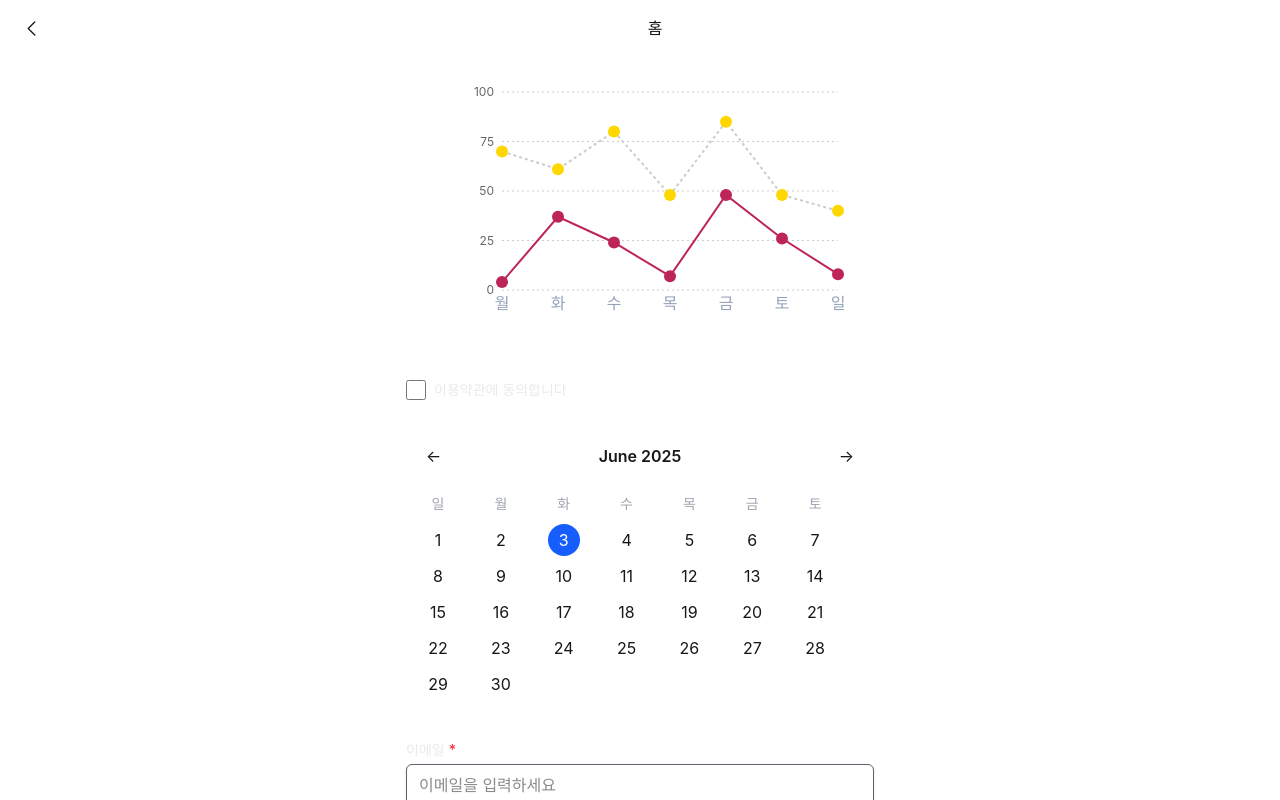
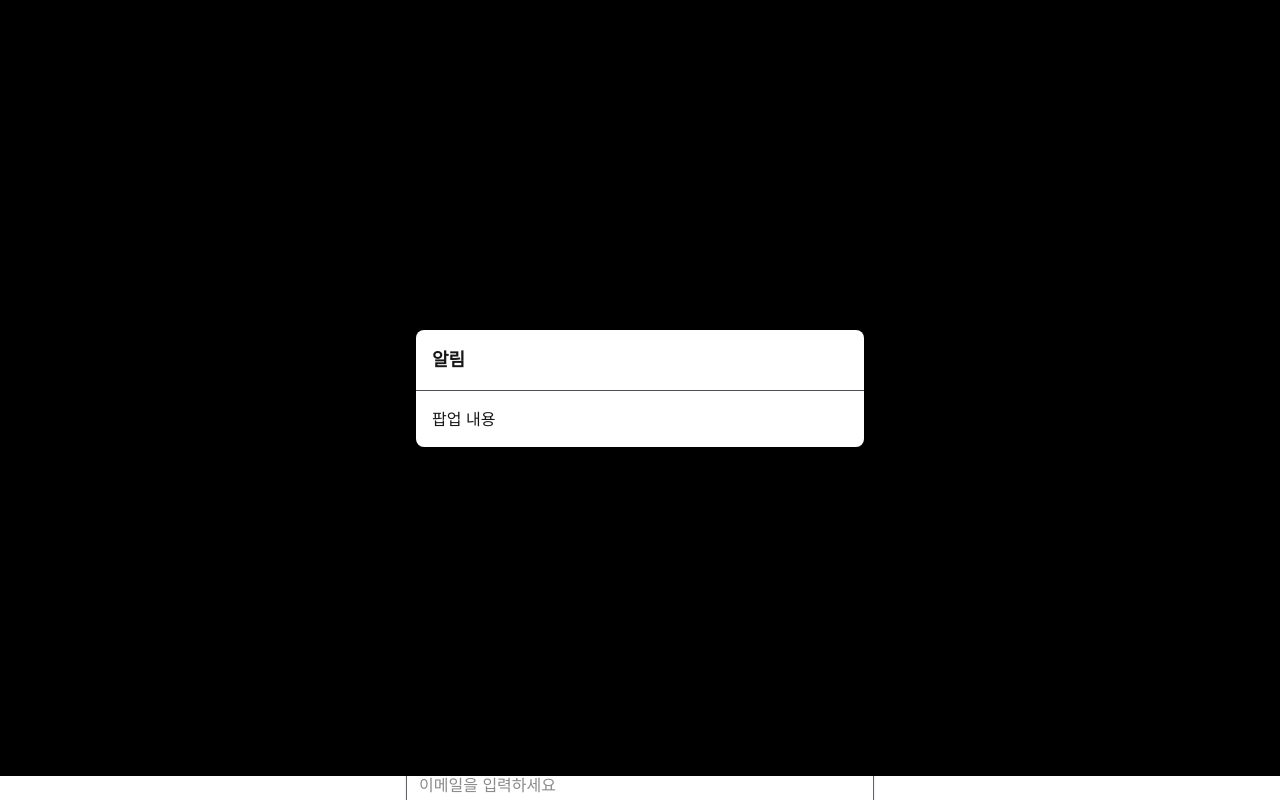
Before and after one commit to chosooyeon/admin-comp, a Next.js app: page / in a window 1280 px wide. Shown: the top 800 px of the page. Built offline with nearby package versions, Linux system fonts and the light colour scheme; a web font is replaced by a local one.

Commit message:
팝업 애니메이션으로 크게 만들기

```diff
--- a/src/app/page.tsx
+++ b/src/app/page.tsx
@@ -95,13 +95,13 @@ export default function HomePage() {
           label="선택"
         />
 
-        {/* <Popup
+        <Popup
           isOpen={isPopupOpen}
           onClose={() => setIsPopupOpen(false)}
           title="알림"
         >
           <div>팝업 내용</div>
-        </Popup> */}
+        </Popup>
 
         {/* <BottomModal
           isOpen={isOpen}
--- a/src/components/popup/FullPopup.tsx
+++ b/src/components/popup/FullPopup.tsx
@@ -37,7 +37,7 @@ export default function FullPopup({
       />
       <div
         ref={popupRef}
-        className="relative bg-white rounded-lg w-full max-w-md mx-4"
+        className="scale-up relative bg-white rounded-lg w-full max-w-md mx-4"
       >
         <div className="flex items-center justify-between p-4 border-b">
           {title && <h2 className="text-lg font-semibold">{title}</h2>}
--- a/src/styles/globals.css
+++ b/src/styles/globals.css
@@ -80,6 +80,18 @@
       }
     }
   }
+  @keyframes scale-up {
+    from {
+      transform: scale(0);
+    }
+    to {
+      transform: scale(1);
+    }
+  }
+
+  .scale-up {
+    animation: scale-up 0.3s ease-out forwards;
+  }
 }
 
 /*
```
